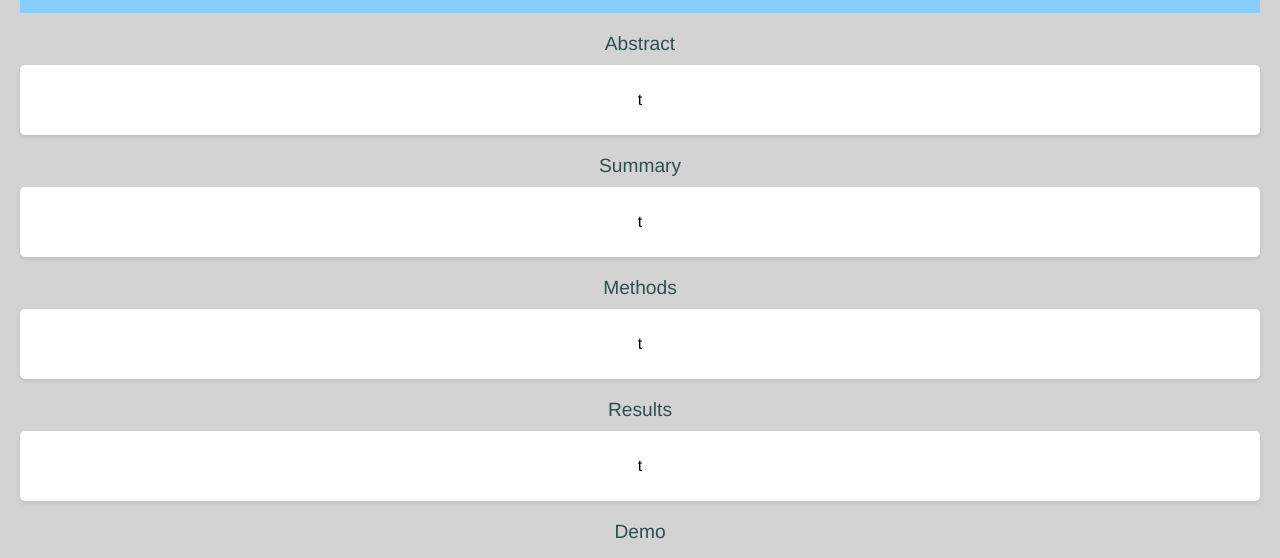
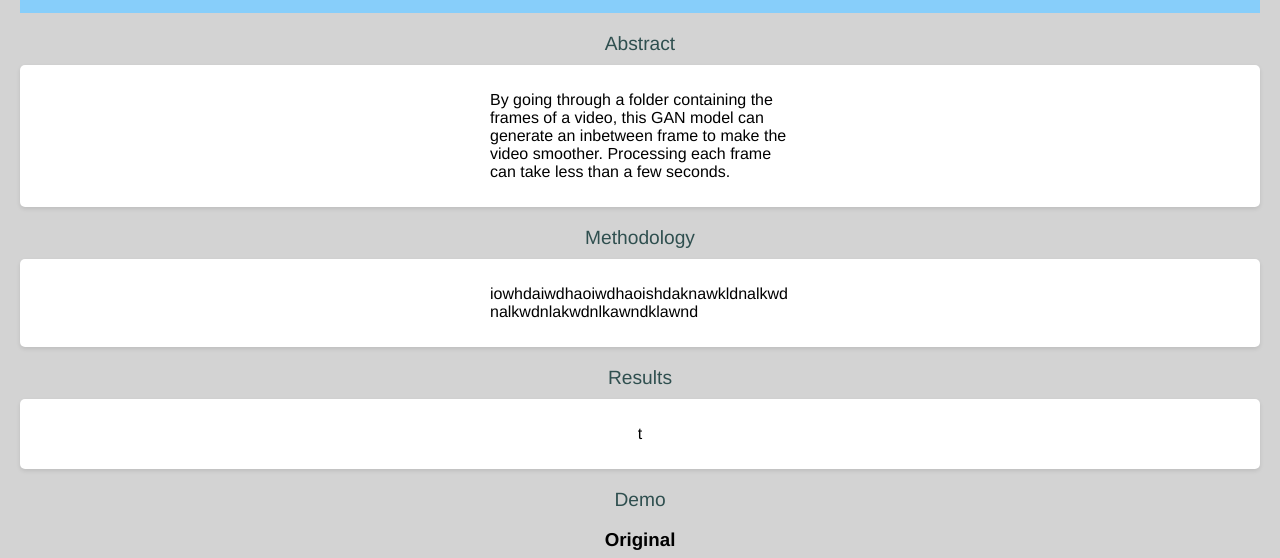
Before and after one commit to needsaltforfries/ai_interpolator.github.io, a plain HTML site: page index.html in a window 1280 px wide. Shown: the part 226-784 px from the top of the page. Drawn offline with Linux system fonts and the light colour scheme.

Commit message:
more writing

```diff
--- a/index.html
+++ b/index.html
@@ -17,19 +17,19 @@
     <section class="section">
         <div class="section-title">Abstract</div>
         <div class="content">
-            <p>t</p>
+            <p style="word-wrap: break-word; width: 300px;">
+                By going through a folder containing the frames of a video,
+                this GAN model can generate an inbetween frame to make the video smoother.
+                Processing each frame can take less than a few seconds.
+            </p>
         </div>
     </section>
     <section class="section">
-        <div class="section-title">Summary</div>
+        <div class="section-title">Methodology</div>
         <div class="content">
-            <p>t</p>
-        </div>
-    </section>
-    <section class="section">
-        <div class="section-title">Methods</div>
-        <div class="content">
-            <p>t</p>
+            <p style="word-wrap: break-word; width: 300px;">
+                iowhdaiwdhaoiwdhaoishdaknawkldnalkwdnalkwdnlakwdnlkawndklawnd
+            </p>
         </div>
     </section>
 
```
